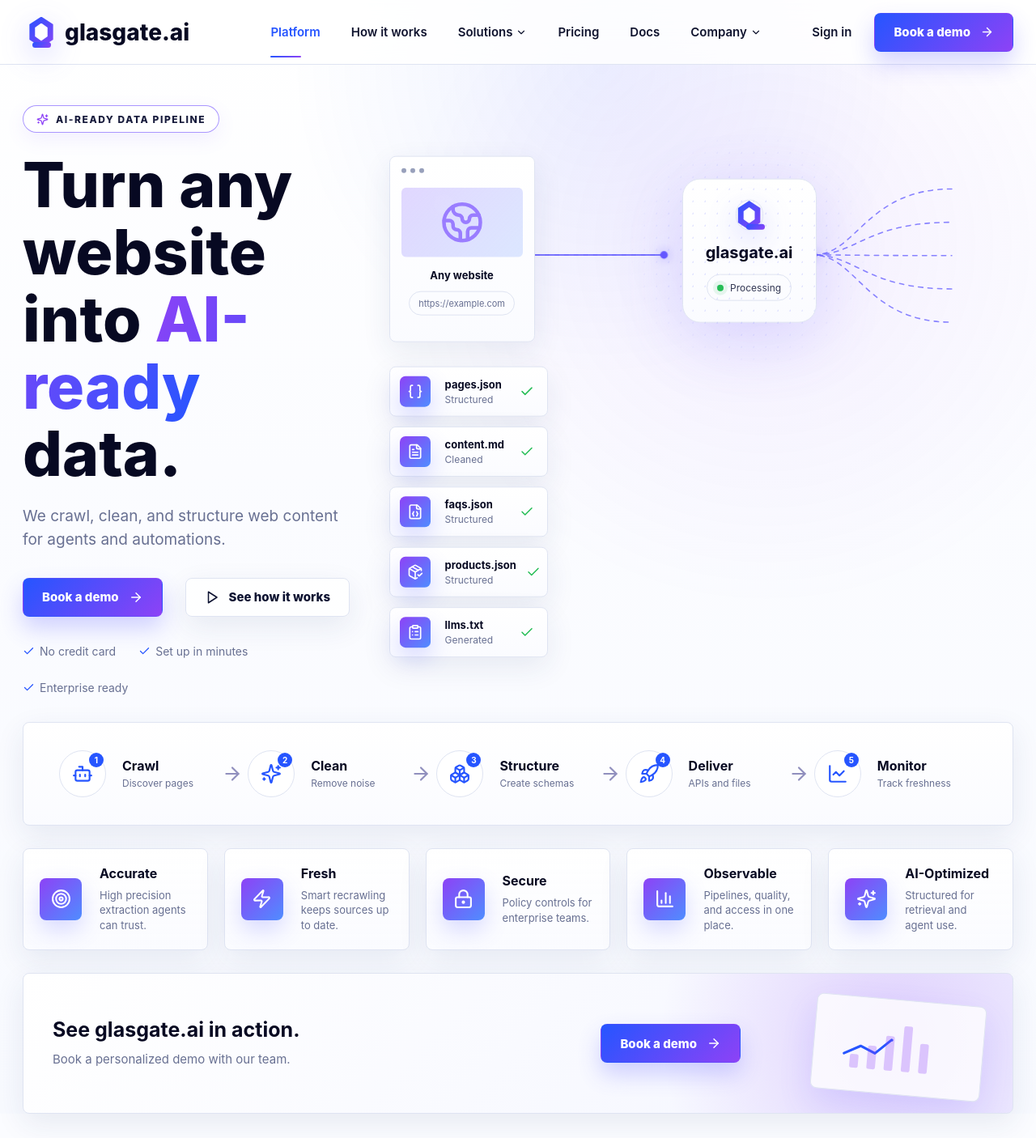
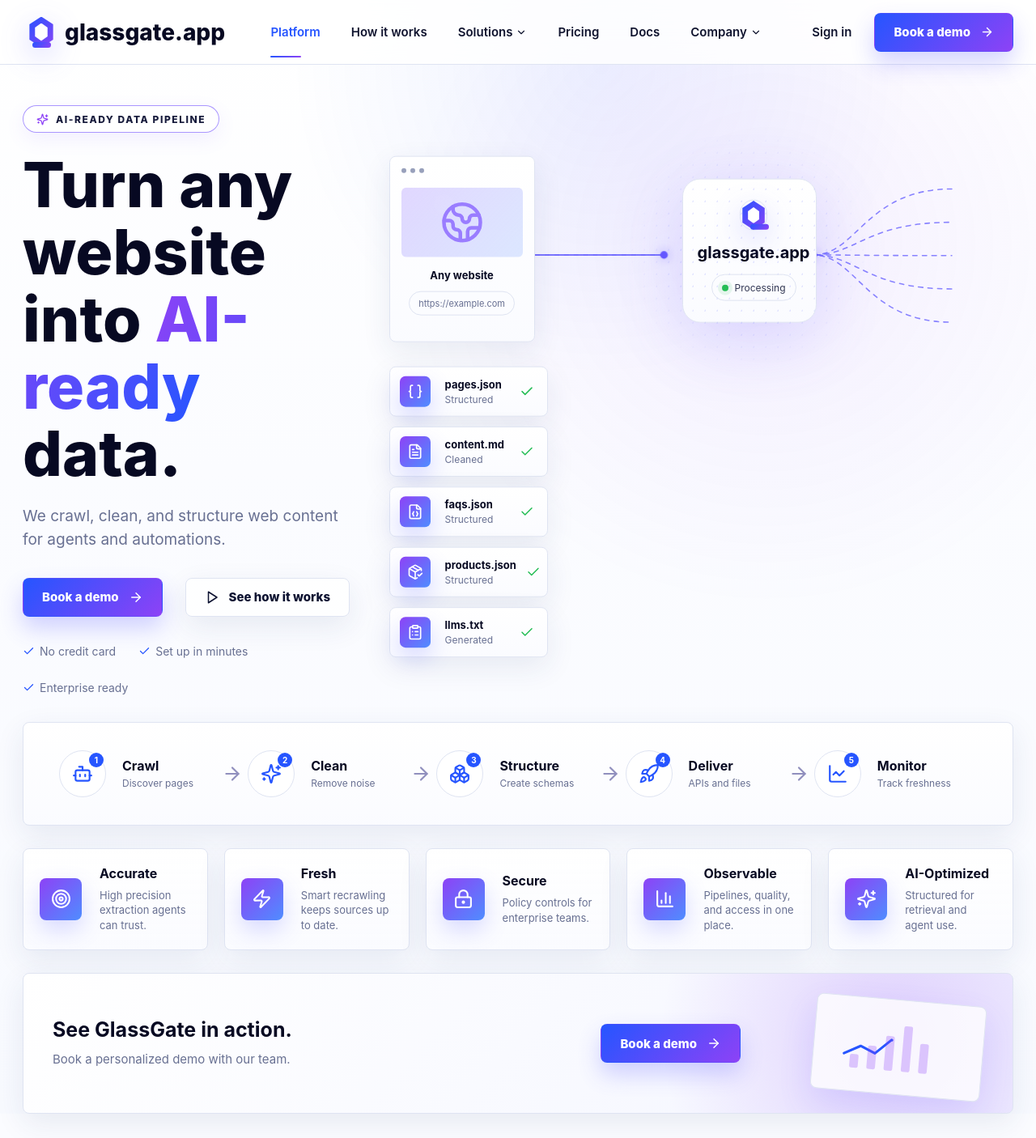
Before and after one commit to datawithfurkan/glassgate, a React (Vite) app: page / in a window 1280 px wide. Shown: the whole page at 81% size. Built offline with nearby package versions, Linux system fonts and the light colour scheme.

Commit message:
Prepare frontend for Vercel deployment

```diff
--- a/package.json
+++ b/package.json
@@ -5,7 +5,7 @@
   "type": "module",
   "scripts": {
     "dev": "vite --host 127.0.0.1",
-    "build": "vite",
+    "build": "vite build",
     "preview": "vite preview --host 127.0.0.1"
   },
   "dependencies": {
--- a/src/main.jsx
+++ b/src/main.jsx
@@ -81,7 +81,7 @@
   return (
     <button className="logo" onClick={() => window.dispatchEvent(new CustomEvent("goto", { detail: "Platform" }))}>
       <LogoMark />
-      <span>glasgate.ai</span>
+      <span>glassgate.app</span>
     </button>
   );
 }
@@ -155,7 +155,7 @@
     <div className="processor float-b">
       <div className="dot-field" />
       <LogoMark />
-      <strong>glasgate.ai</strong>
+      <strong>glassgate.app</strong>
       <span>
         <i /> Processing
       </span>
@@ -278,7 +278,7 @@
   return (
     <section className={`demo-band page-shell ${compact ? "compact" : ""}`}>
       <div>
-        <h2>{compact ? "Ready to build AI-ready pipelines?" : "See glasgate.ai in action."}</h2>
+        <h2>{compact ? "Ready to build AI-ready pipelines?" : "See GlassGate in action."}</h2>
         <p>{compact ? "Simple setup. Structured output. Enterprise control." : "Book a personalized demo with our team."}</p>
       </div>
       <button className="primary-button">Book a demo <ArrowRight size={18} /></button>
@@ -423,7 +423,7 @@
         <div className="docs-copy">
           <div className="pill"><Sparkles size={15} /> Docs</div>
           <h1>Docs</h1>
-          <p>Build, integrate, and scale with glasgate.ai.</p>
+          <p>Build, integrate, and scale with GlassGate.</p>
           <label className="search-box">
             <Search size={25} />
             <input placeholder="Search the documentation..." />
--- a/src/styles.css
+++ b/src/styles.css
@@ -1363,6 +1363,10 @@
     width: 100%;
   }
 
+  .dot-field {
+    inset: 0;
+  }
+
   .pipeline-rail,
   .feature-grid,
   .docs-grid,
```
